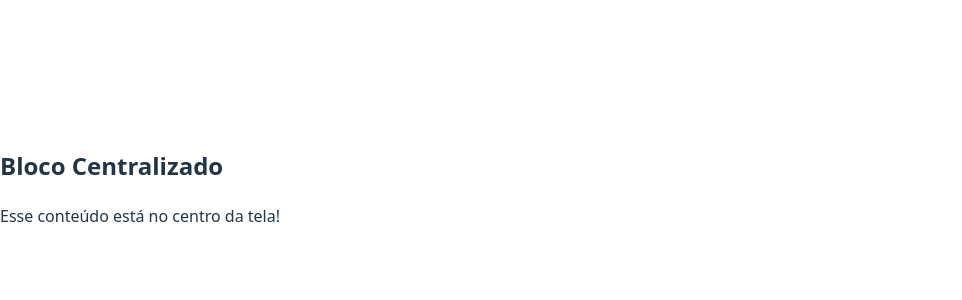
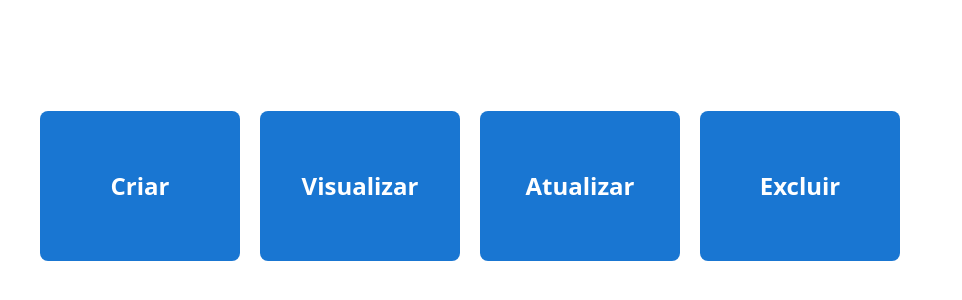
Before and after one commit to brunobr023/crud-project, a React app in the folder frontend/: page / in a window 1280 px wide. Shown: the part 214-514 px from the top of the page, without its empty margins (0-962 px from the left). Built offline with nearby package versions, Linux system fonts and the light colour scheme; the HTML template or start-up script is replaced by a standard one.

Commit message:
Adicionando funções entre páginas ( home + create + read + update + delete)

```diff
--- a/frontend/package.json
+++ b/frontend/package.json
@@ -10,9 +10,11 @@
     "preview": "vite preview"
   },
   "dependencies": {
+    "@types/react-router-dom": "^5.3.3",
     "axios": "^1.12.2",
     "react": "^19.1.1",
-    "react-dom": "^19.1.1"
+    "react-dom": "^19.1.1",
+    "react-router-dom": "^7.9.4"
   },
   "devDependencies": {
     "@eslint/js": "^9.36.0",
--- a/frontend/src/App.tsx
+++ b/frontend/src/App.tsx
@@ -1,12 +1,24 @@
-function BlocoCentral() {
+import { BrowserRouter as Router, Routes, Route } from 'react-router-dom';
+// @ts-ignore: missing declaration file for './pages/Home'
+
+import Home from './pages/Home';
+import Create from './pages/Create';
+import Read from './pages/Read';
+import Update from './pages/Update';
+import Delete from './pages/Delete';
+
+function App() {
   return (
-    <div className="container">
-      <div className="bloco">
-        <h2>Bloco Centralizado</h2>
-        <p>Esse conteúdo está no centro da tela!</p>
-      </div>
-    </div>
+    <Router>
+      <Routes>
+        <Route path="/" element={<Home />} />
+        <Route path="/create" element={<Create />} />
+        <Route path="/read" element={<Read />} />
+        <Route path="/update" element={<Update />} />
+        <Route path="/delete" element={<Delete />} />
+      </Routes>
+    </Router>
   );
 }
 
-export default BlocoCentral;
+export default App;
--- /dev/null
+++ b/frontend/src/components/MenuBlock.css
@@ -0,0 +1,16 @@
+.menu-block {
+  width: 200px;
+  height: 150px;
+  background-color: #1976d2;
+  color: white;
+  text-decoration: none;
+  display: flex;
+  align-items: center;
+  justify-content: center;
+  border-radius: 8px;
+  transition: background-color 0.3s;
+}
+
+.menu-block:hover {
+  background-color: #1565c0;
+}
--- /dev/null
+++ b/frontend/src/components/MenuBlock.tsx
@@ -0,0 +1,19 @@
+import { Link } from 'react-router-dom';
+import './MenuBlock.css'; // opcional para estilização
+
+interface MenuBlockProps {
+  title: string;
+  path: string;
+}
+
+function MenuBlock({ title, path }: MenuBlockProps) {
+  return (
+    <Link to={path} className="menu-block">
+      <div>
+        <h2>{title}</h2>
+      </div>
+    </Link>
+  );
+}
+
+export default MenuBlock;
--- /dev/null
+++ b/frontend/src/pages/Create.tsx
@@ -0,0 +1,11 @@
+import React from 'react';
+
+const Create: React.FC = () => {
+  return (
+    <div>
+      <h1>Página de Criação</h1>
+    </div>
+  );
+};
+
+export default Create;
--- /dev/null
+++ b/frontend/src/pages/Delete.tsx
@@ -0,0 +1,11 @@
+import React from 'react';
+
+const Delete: React.FC = () => {
+  return (
+    <div>
+      <h1>Página de Delete</h1>
+    </div>
+  );
+};
+
+export default Delete;
--- /dev/null
+++ b/frontend/src/pages/Home.css
@@ -0,0 +1,7 @@
+.home-container {
+  display: flex;
+  flex-wrap: wrap;
+  gap: 20px;
+  justify-content: center;
+  padding: 40px;
+}
--- /dev/null
+++ b/frontend/src/pages/Home.jsx
@@ -0,0 +1,15 @@
+import MenuBlock from '../components/MenuBlock';
+import './Home.css'; // opcional para layout
+
+function Home() {
+  return (
+    <div className="home-container">
+      <MenuBlock title="Criar" path="/create" />
+      <MenuBlock title="Visualizar" path="/read" />
+      <MenuBlock title="Atualizar" path="/update" />
+      <MenuBlock title="Excluir" path="/delete" />
+    </div>
+  );
+}
+
+export default Home;
--- /dev/null
+++ b/frontend/src/pages/Read.tsx
@@ -0,0 +1,11 @@
+import React from 'react';
+
+const Read: React.FC = () => {
+  return (
+    <div>
+      <h1>Página de Leitura</h1>
+    </div>
+  );
+};
+
+export default Read;
--- /dev/null
+++ b/frontend/src/pages/Update.tsx
@@ -0,0 +1,11 @@
+import React from 'react';
+
+const Update: React.FC = () => {
+  return (
+    <div>
+      <h1>Página de Update</h1>
+    </div>
+  );
+};
+
+export default Update;
```
Also changed, not shown: 1 other file (tests, documents, lock files or other folders).
